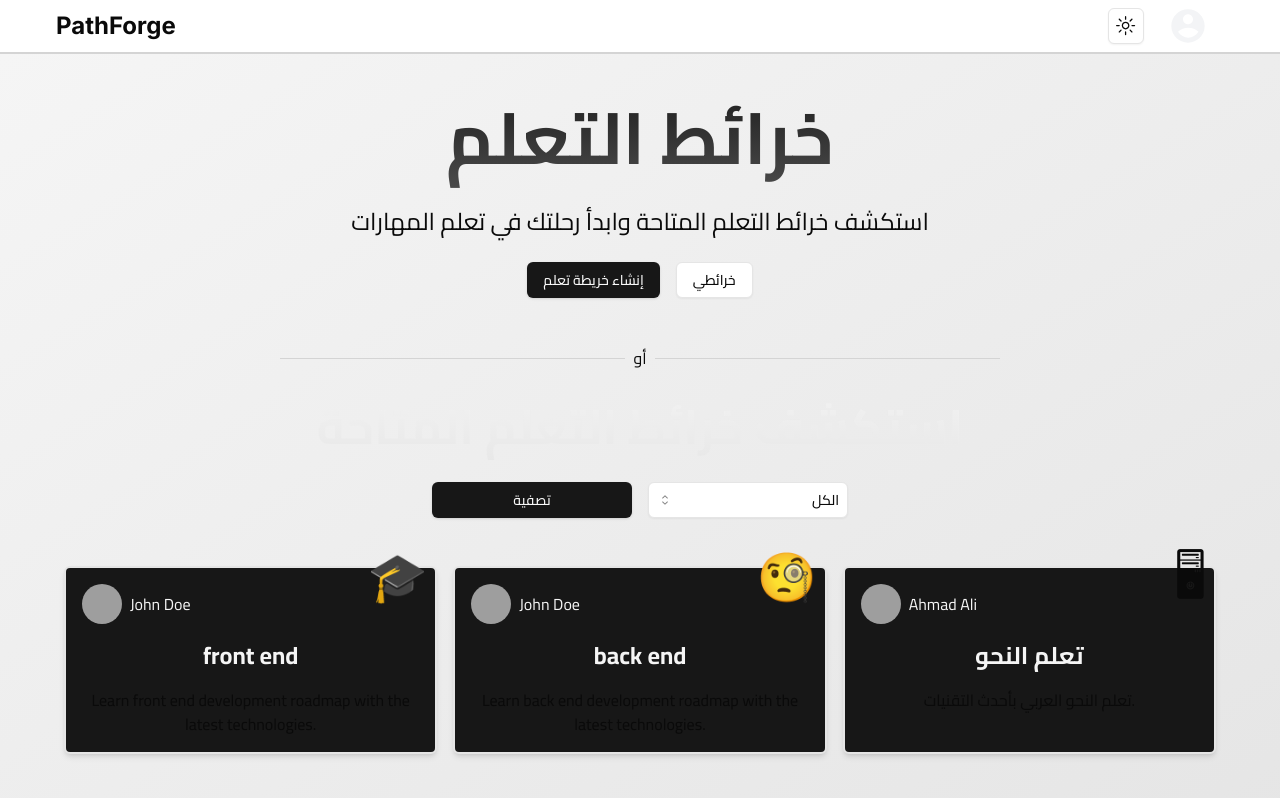
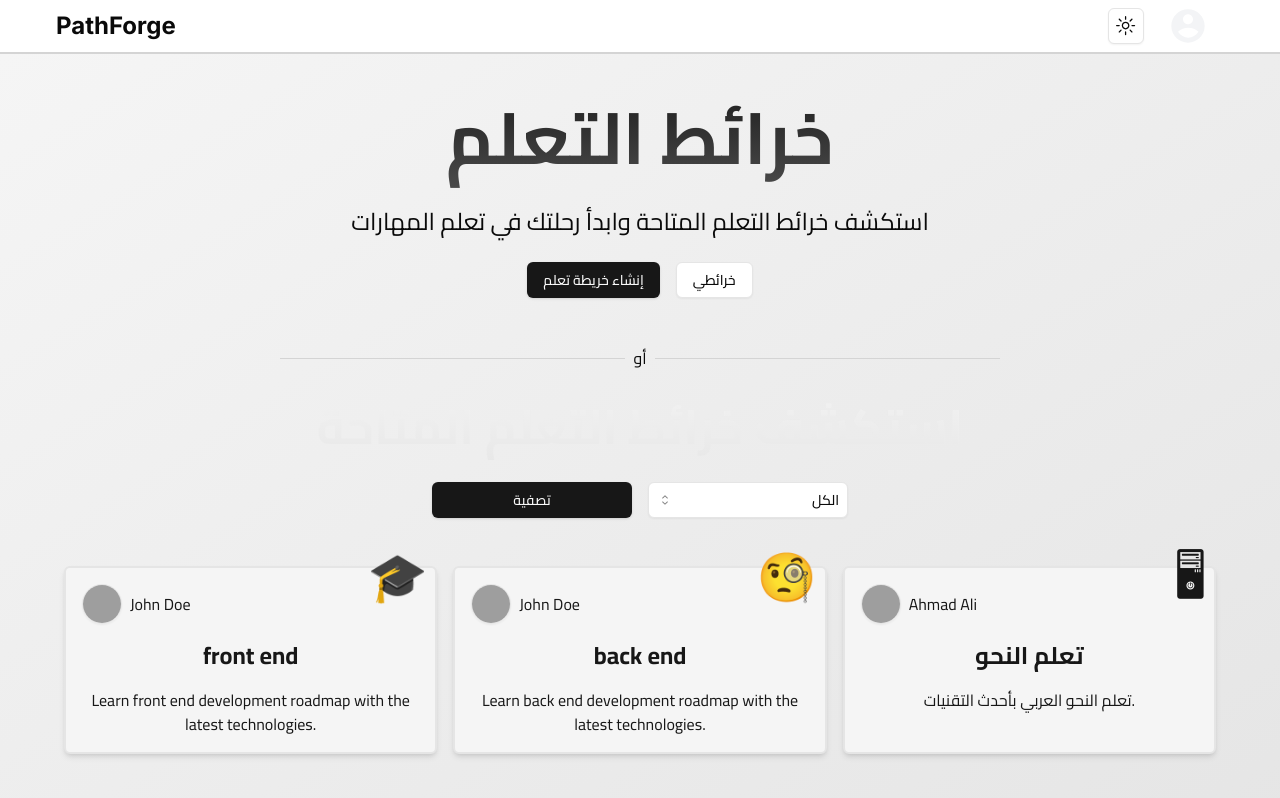
Before and after one commit to Said-MZ/PathForge, a Next.js app: page /roadmaps in a window 1280 px wide. Shown: the top 798 px of the page. Built offline with nearby package versions, Linux system fonts and the light colour scheme; grey boxes are pictures that could not be loaded.

Commit message:
fix roadmaps page light mode

```diff
--- a/src/app/(app)/roadmaps/page.tsx
+++ b/src/app/(app)/roadmaps/page.tsx
@@ -16,7 +16,7 @@ const RoadMapsPage = () => {
           <div className="w-full h-[1px] bg-neutral-300 dark:bg-neutral-700"></div>
         </section>
         <section>
-          <h2 className="text-2xl sm:text-5xl font-bold relative z-20 bg-clip-text text-transparent bg-gradient-to-b  dark:text-neutral-50 text-neutral-900 py-8">
+          <h2 className="text-2xl sm:text-5xl font-bold relative z-20 bg-clip-text text-transparent bg-gradient-to-b  dark:text-neutral-50 text-neutral-800 py-8">
             استكشف خرائط التعلم المتاحة
           </h2>
         </section>
--- a/src/components/roadmaps-page/roadmap.tsx
+++ b/src/components/roadmaps-page/roadmap.tsx
@@ -32,13 +32,13 @@ const Roadmap = ({
   return (
     <Link
       href={`/roadmap/${roadmap.id}`}
-      className="w-full p-4 bg-neutral-900 shadow-md rounded-md border-2 relative group hover:brightness-125 transition-all"
+      className="w-full p-4 dark:bg-neutral-900 bg-neutral-100  dark:text-neutral-100 text-neutral-900 shadow-md rounded-md border-2 relative group dark:hover:brightness-125 hover:brightness-90 transition-all"
     >
       <div className="absolute -top-4 right-2 sm:text-5xl text-3xl group-hover:rotate-[20deg] transition-transform duration-500">
         {getRandomEmoji()}
       </div>
       <div className="flex items-center mb-4 gap-2">
-        <Avatar>
+        <Avatar className="shadow-sm border-[1px]">
           <AvatarImage src={roadmap.sharedBy.avatar} />
           <AvatarFallback>
             {roadmap.sharedBy.name
@@ -48,12 +48,10 @@ const Roadmap = ({
               .toUpperCase()}
           </AvatarFallback>
         </Avatar>
-        <span className="text-neutral-100">{roadmap.sharedBy.name}</span>
+        <span>{roadmap.sharedBy.name}</span>
       </div>
 
-      <h2 className="text-2xl font-bold text-neutral-100 mb-4">
-        {roadmap.name}
-      </h2>
+      <h2 className="text-2xl font-bold mb-4">{roadmap.name}</h2>
       <p>{roadmap.description}</p>
     </Link>
   );
```
